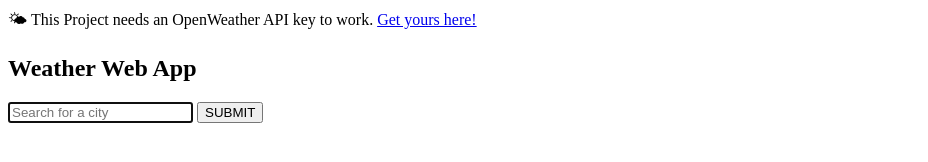
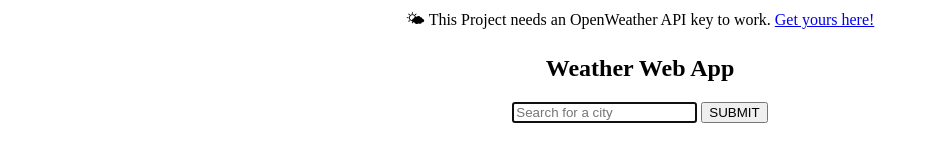
Before and after one commit to clubgamma/Weather-Web-App, a plain HTML site: page index.html in a window 1280 px wide. Shown: the whole page, without its empty margins (0-928 px from the left). Drawn offline with Linux system fonts and the light colour scheme.

Commit message:
index.html modified
html structure added
favicon added
title modified
style css

```diff
--- a/index.html
+++ b/index.html
@@ -1,14 +1,31 @@
+<!DOCTYPE html>
+<html lang="en">
+  <head>
+    <meta charset="UTF-8" />
+    <meta http-equiv="X-UA-Compatible" content="IE=edge" />
+    <meta name="viewport" content="width=device-width, initial-scale=1.0" />
+    <link rel="icon" href="/Public/favicon.png" />
+    <link rel="stylesheet" href="style.css" />
+    <title>Weather-Web-App</title>
+  </head>
+  <body>
     <div class="api">
-    <div class="container">🌤 This Project needs an OpenWeather API key to work. <a target="_blank" href="https://home.openweathermap.org/users/sign_up">Get yours here!</a>
+      <div class="container">
+        🌤 This Project needs an OpenWeather API key to work.
+        <a target="_blank" href="https://home.openweathermap.org/users/sign_up"
+          >Get yours here!</a
+        >
       </div>
     </div>
     <section class="top-banner">
       <div class="container">
         <h1 class="heading">Weather Web App</h1>
         <form>
-        <input type="text" placeholder="Search for a city" autofocus>
+          <input type="text" placeholder="Search for a city" autofocus />
           <button type="submit">SUBMIT</button>
           <span class="msg"></span>
         </form>
       </div>
     </section>
+  </body>
+</html>
--- /dev/null
+++ b/style.css
@@ -0,0 +1,3 @@
+body {
+  text-align: center;
+}
```
Also changed, not shown: Public/favicon.png (added). Lines whose indentation alone changed are shown as unchanged.
